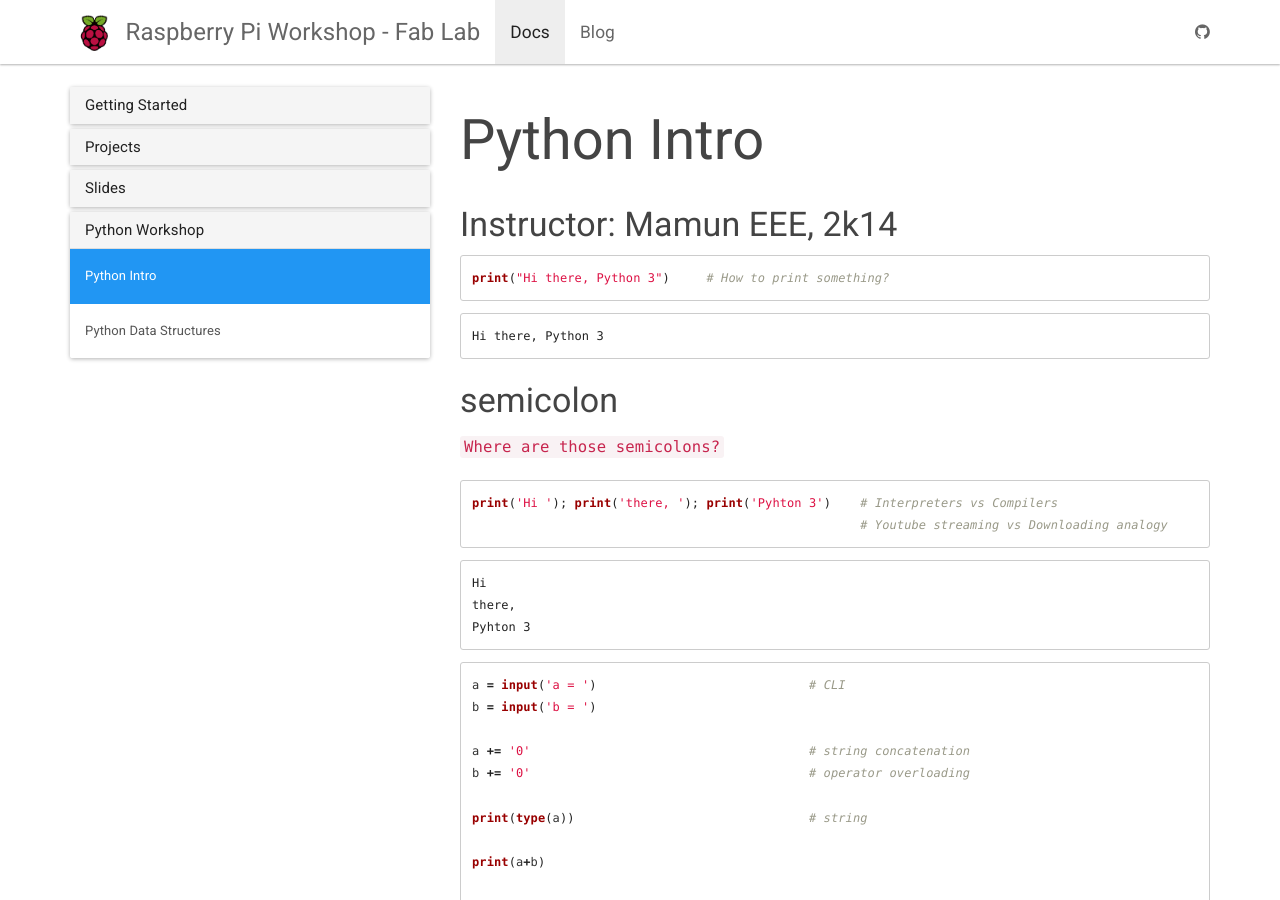
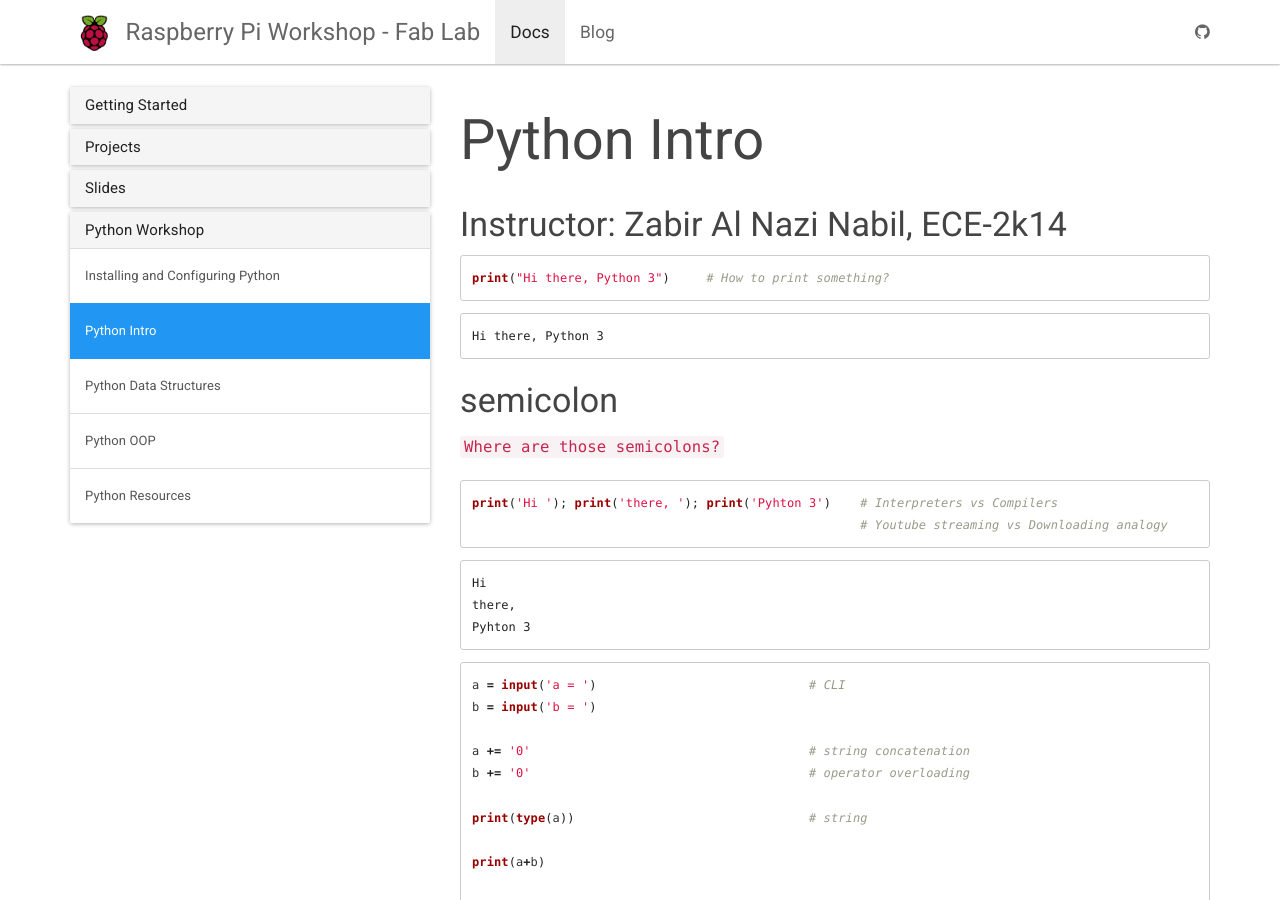
Before and after one commit to manashmandal/FabLabRpiWorkshop2017, a Jekyll site: the page built from _docs/python/python-intro.md, in a window 1280 px wide and 900 px high. Built offline with Jekyll 4.4.1, drawn with Linux system fonts in a browser that asks for light colours; nearby versions of some CDN libraries.

Commit message:
add new docs

````diff
--- a/_data/docs.yml
+++ b/_data/docs.yml
@@ -29,5 +29,8 @@
 
 - title: Python Workshop
   docs:
+  - python-setup
   - python-intro
   - python-ds
+  - python-oop
+  - python-resource
--- a/_docs/python/python-intro.md
+++ b/_docs/python/python-intro.md
@@ -3,7 +3,7 @@ title: Python Intro
 permalink: /docs/python-intro/
 ---
 
-### Instructor: Mamun EEE, 2k14
+### Instructor: Zabir Al Nazi Nabil, ECE-2k14
 
 
 ```python
````
Also changed, not shown: _docs/python/install-python.md (added, +8 -0 lines), _docs/python/python-ds.md (+1 -1 lines), _docs/python/python-oop.md (added, +37 -0 lines), _docs/python/python-resource.md (added, +19 -0 lines).
